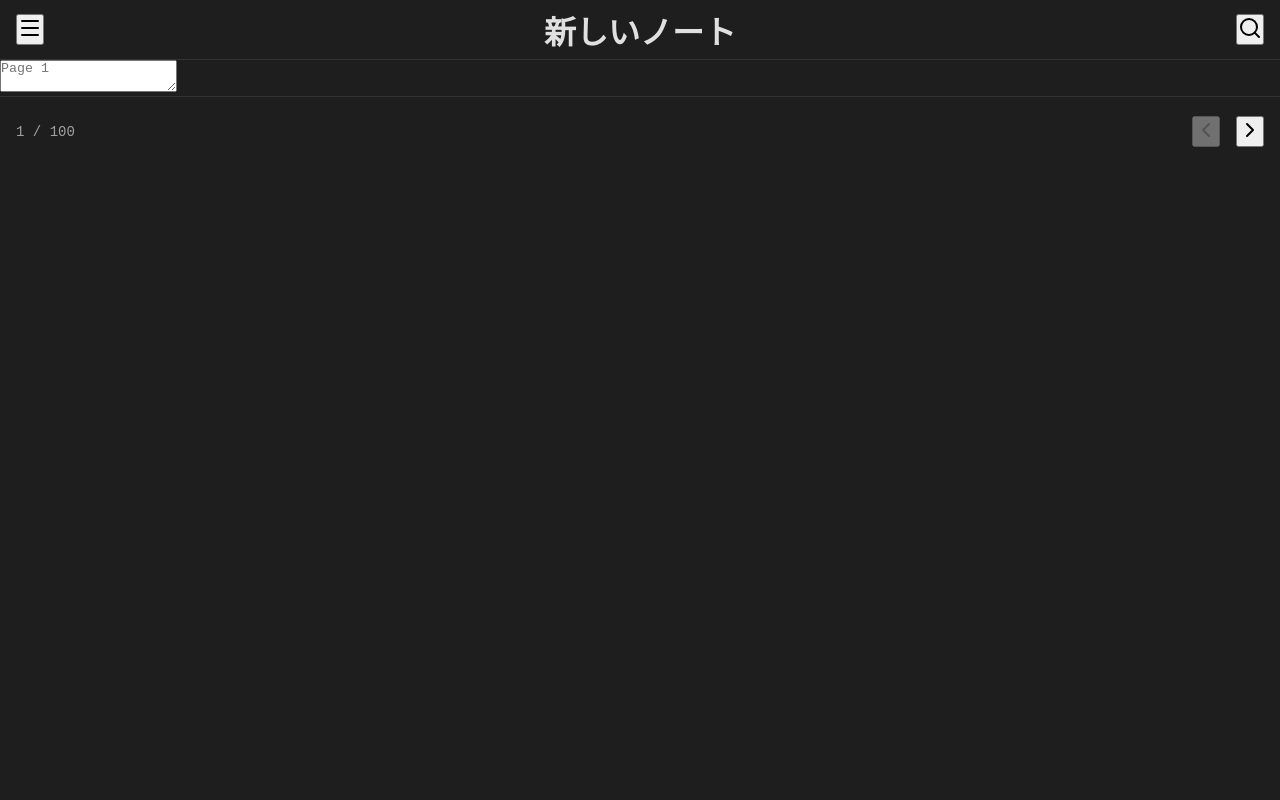
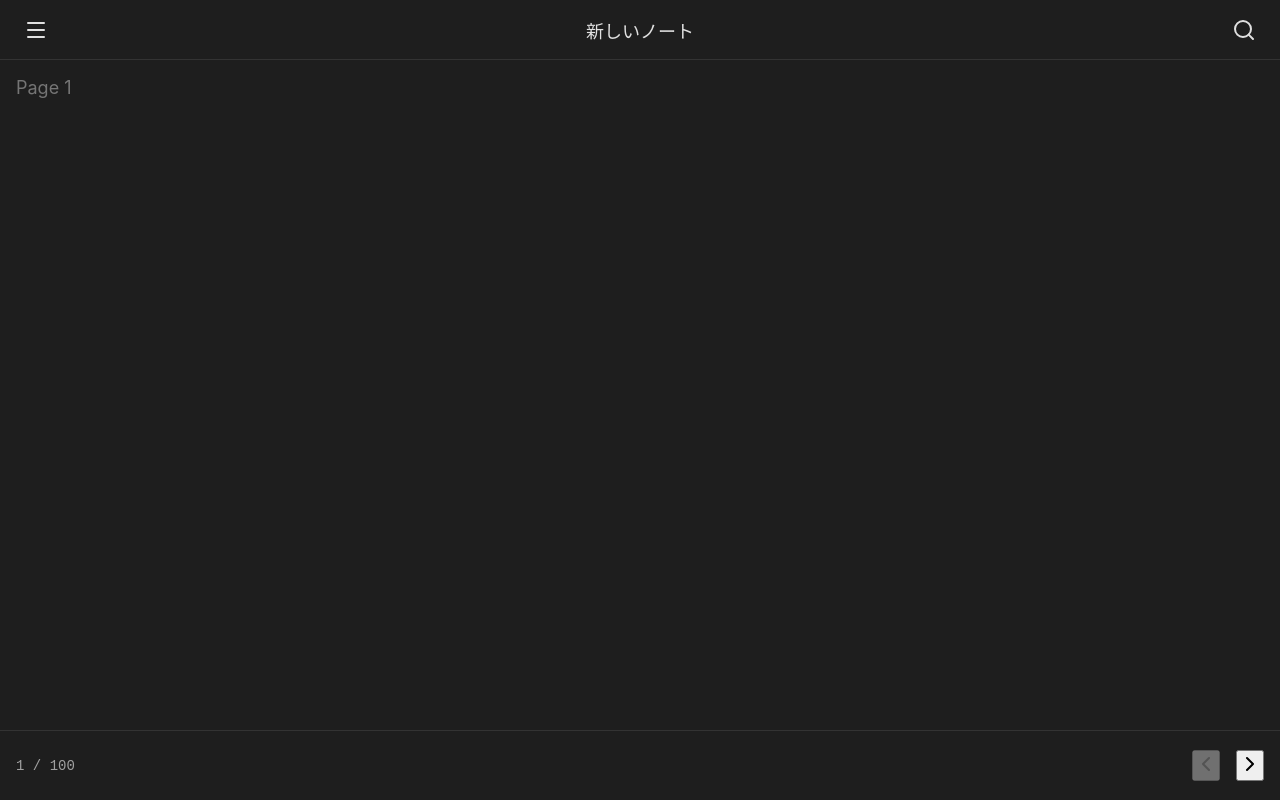
Before and after one commit to shimatoshi/toshiyuki-note, a React (Vite) app: page / in a window 1280 px wide. Built offline with nearby package versions, Linux system fonts and the light colour scheme.

Commit message:
Restore missing editor and textarea styles

```diff
--- a/src/styles/global.css
+++ b/src/styles/global.css
@@ -53,8 +53,83 @@ body {
   z-index: 10;
 }
 
+.icon-btn {
+  background: none;
+  border: none;
+  color: var(--text-primary);
+  padding: 8px;
+  cursor: pointer;
+  display: flex;
+  align-items: center;
+  justify-content: center;
+}
+
+.title-container {
+  flex: 1;
+  text-align: center;
+  margin: 0 12px;
+  overflow: hidden;
+}
+
+.title-container h1 {
+  font-size: 18px;
+  font-weight: 500;
+  white-space: nowrap;
+  overflow: hidden;
+  text-overflow: ellipsis;
+  cursor: pointer;
+}
+
+.rename-box {
+  display: flex;
+  align-items: center;
+  justify-content: center;
+}
+
+.rename-box input {
+  background: var(--bg-color);
+  border: 1px solid var(--accent-color);
+  color: var(--text-primary);
+  padding: 4px 8px;
+  border-radius: 4px;
+  width: 100%;
+  font-size: 16px;
+}
+
+.icon-btn-small {
+  background: none;
+  border: none;
+  color: var(--accent-color);
+  margin-left: 4px;
+  padding: 4px;
+}
+
 .page-indicator {
   display: none; /* Moved to footer or removed for cleaner header */
+}
+
+/* Editor */
+.editor-area {
+  flex: 1;
+  display: flex;
+  flex-direction: column;
+  padding: 12px 16px;
+  overflow: hidden; /* Textarea handles scroll */
+}
+
+textarea {
+  flex: 1;
+  width: 100%;
+  height: 100%; /* Force height */
+  background-color: transparent;
+  border: none;
+  color: var(--text-primary);
+  font-size: 18px;
+  line-height: 1.8;
+  resize: none;
+  outline: none;
+  font-family: inherit;
+  padding-bottom: 40px;
 }
 
 /* Footer Navigation */
```
